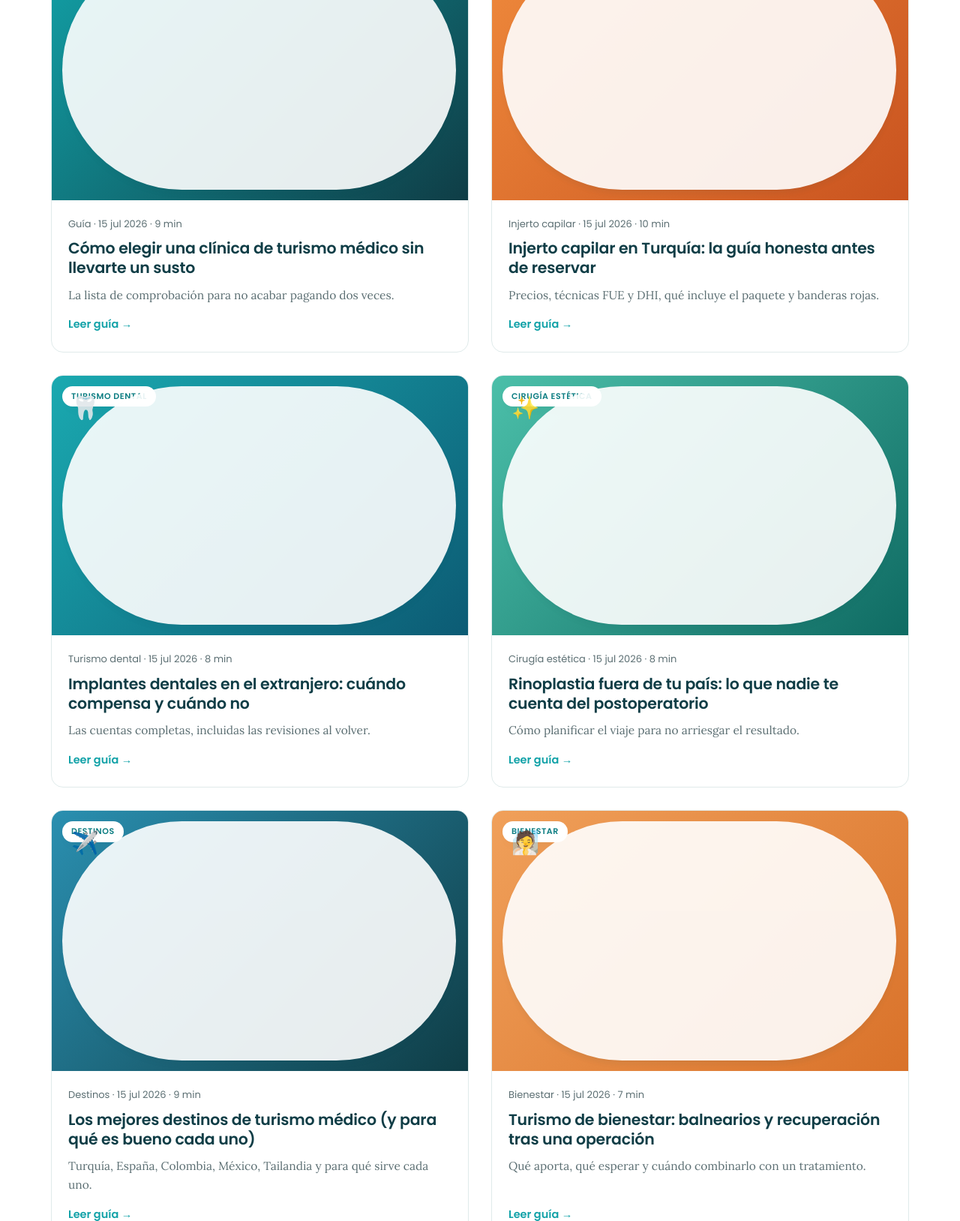
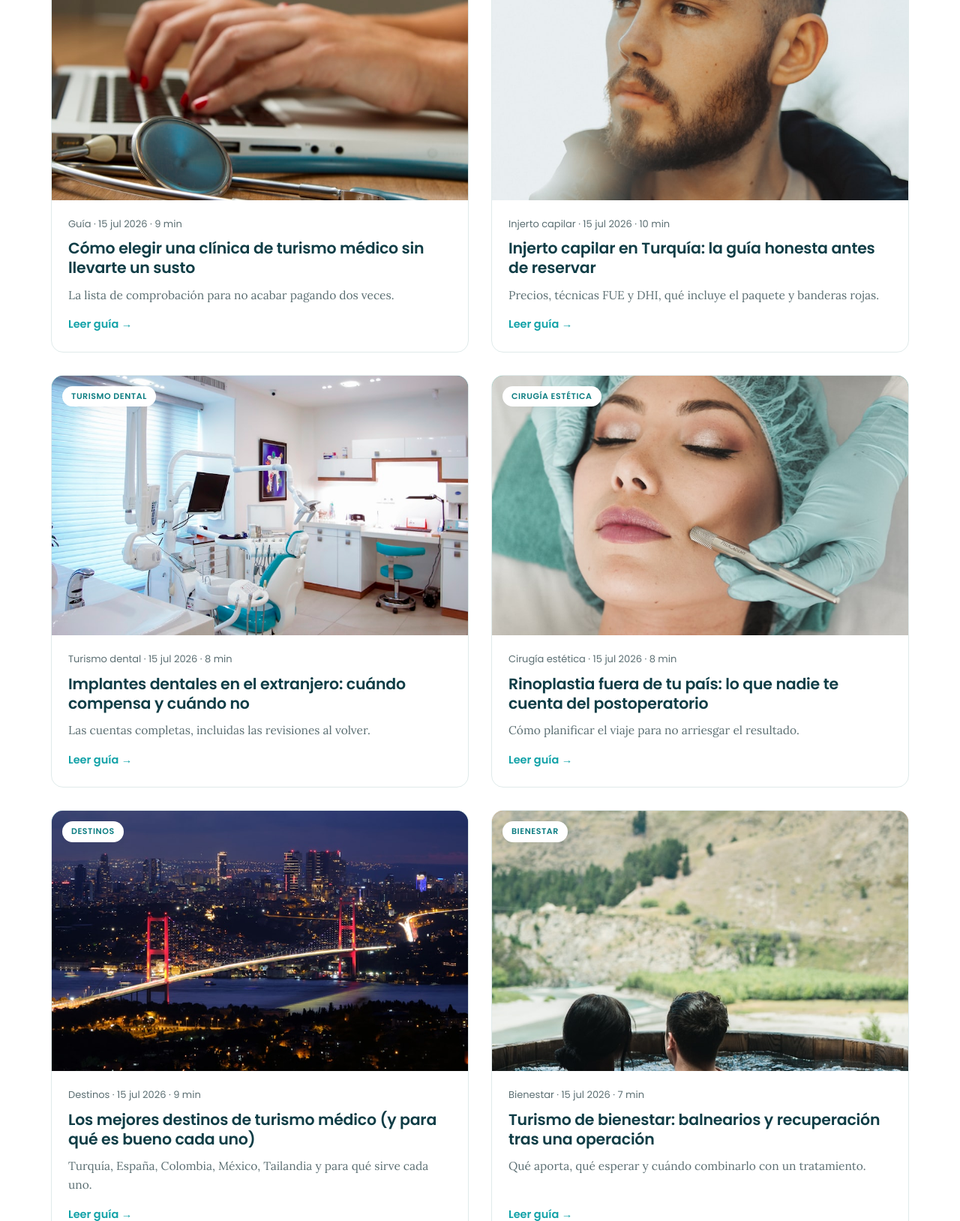
Before and after one commit to JSD1984/tudestinosalud, a plain HTML site: page blog.html in a window 1280 px wide. Shown: the part 564-2192 px from the top of the page at 75% size. Drawn offline with Linux system fonts and the light colour scheme.

Commit message:
Fotos en la home, el listado y las secciones (tarjetas + destacado)
Reutiliza las portadas de las 6 guías como miniatura de cada tarjeta y
del destacado de la home, con alt para SEO. Elimina los emojis de las
miniaturas. Aprobado por Jesús.

Co-Authored-By: Claude Opus 4.8 <noreply@anthropic.com>

```diff
--- a/blog.html
+++ b/blog.html
@@ -60,7 +60,7 @@
     <div class="grid">
 
       <a class="card" href="articulos/elegir-clinica-turismo-medico.html">
-        <div class="thumb g1"><span>Guía esencial</span><span class="ico">🧭</span></div>
+        <div class="thumb g1"><span>Guía esencial</span><img class="art" src="img/elegir-clinica.jpg" alt="Elegir clínica de turismo médico" loading="lazy"></div>
         <div class="body">
           <div class="meta">Guía · 15 jul 2026 · 9 min</div>
           <h3>Cómo elegir una clínica de turismo médico sin llevarte un susto</h3>
@@ -70,7 +70,7 @@
       </a>
 
       <a class="card" href="articulos/injerto-capilar-turquia-guia.html">
-        <div class="thumb g2"><span>Injerto capilar</span><span class="ico">💈</span></div>
+        <div class="thumb g2"><span>Injerto capilar</span><img class="art" src="img/injerto-capilar.jpg" alt="Injerto capilar en Turquía" loading="lazy"></div>
         <div class="body">
           <div class="meta">Injerto capilar · 15 jul 2026 · 10 min</div>
           <h3>Injerto capilar en Turquía: la guía honesta antes de reservar</h3>
@@ -80,7 +80,7 @@
       </a>
 
       <a class="card" href="articulos/implantes-dentales-extranjero.html">
-        <div class="thumb g3"><span>Turismo dental</span><span class="ico">🦷</span></div>
+        <div class="thumb g3"><span>Turismo dental</span><img class="art" src="img/implantes-dentales.jpg" alt="Clínica dental para implantes" loading="lazy"></div>
         <div class="body">
           <div class="meta">Turismo dental · 15 jul 2026 · 8 min</div>
           <h3>Implantes dentales en el extranjero: cuándo compensa y cuándo no</h3>
@@ -90,7 +90,7 @@
       </a>
 
       <a class="card" href="articulos/rinoplastia-en-el-extranjero.html">
-        <div class="thumb g4"><span>Cirugía estética</span><span class="ico">✨</span></div>
+        <div class="thumb g4"><span>Cirugía estética</span><img class="art" src="img/rinoplastia.jpg" alt="Cirugía estética facial" loading="lazy"></div>
         <div class="body">
           <div class="meta">Cirugía estética · 15 jul 2026 · 8 min</div>
           <h3>Rinoplastia fuera de tu país: lo que nadie te cuenta del postoperatorio</h3>
@@ -100,7 +100,7 @@
       </a>
 
       <a class="card" href="articulos/destinos-turismo-medico-2026.html">
-        <div class="thumb g6"><span>Destinos</span><span class="ico">✈️</span></div>
+        <div class="thumb g6"><span>Destinos</span><img class="art" src="img/destinos.jpg" alt="Destinos de turismo médico" loading="lazy"></div>
         <div class="body">
           <div class="meta">Destinos · 15 jul 2026 · 9 min</div>
           <h3>Los mejores destinos de turismo médico (y para qué es bueno cada uno)</h3>
@@ -110,7 +110,7 @@
       </a>
 
       <a class="card" href="articulos/bienestar-termalismo-recuperacion.html">
-        <div class="thumb g5"><span>Bienestar</span><span class="ico">🧖</span></div>
+        <div class="thumb g5"><span>Bienestar</span><img class="art" src="img/bienestar.jpg" alt="Bienestar y termalismo" loading="lazy"></div>
         <div class="body">
           <div class="meta">Bienestar · 15 jul 2026 · 7 min</div>
           <h3>Turismo de bienestar: balnearios y recuperación tras una operación</h3>
```
Also changed, not shown: cirugia-estetica.html (+3 -3 lines), destinos-bienestar.html (+3 -3 lines), index.html (+5 -5 lines), turismo-dental.html (+3 -3 lines).
